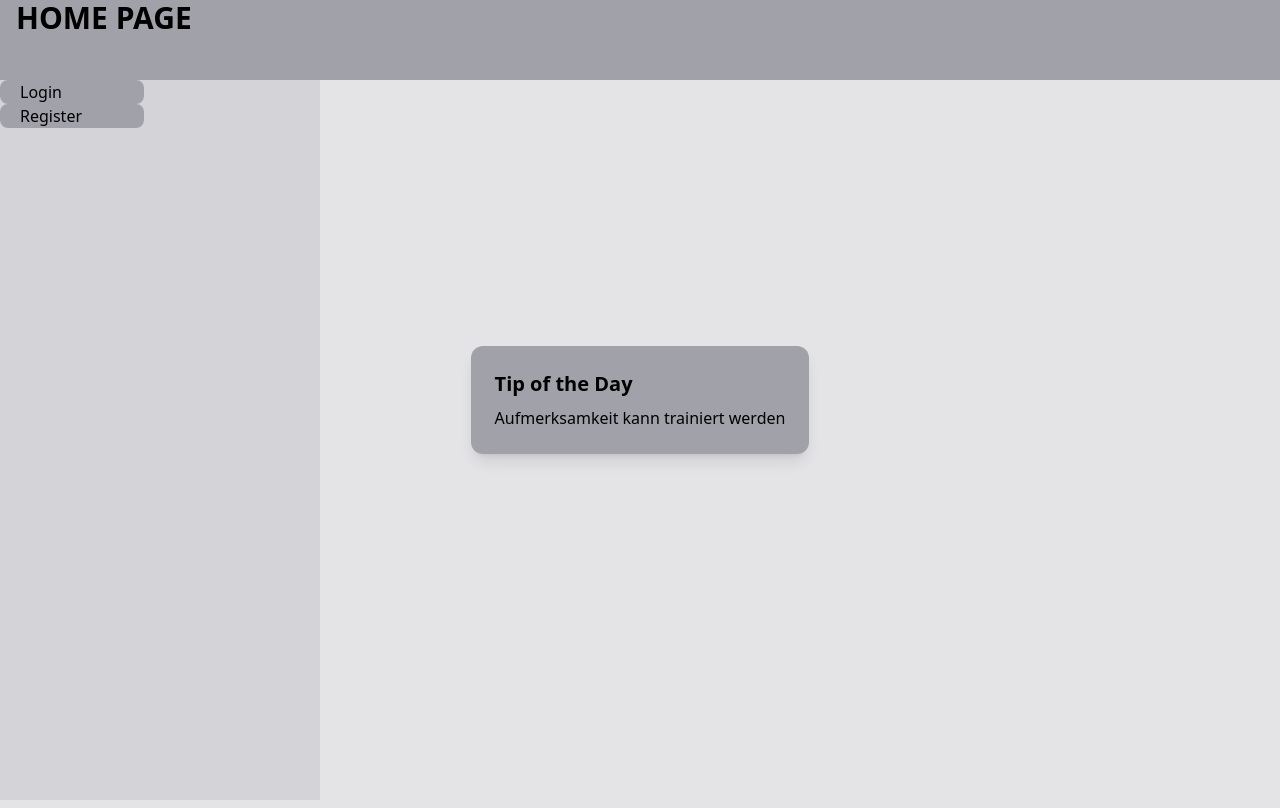
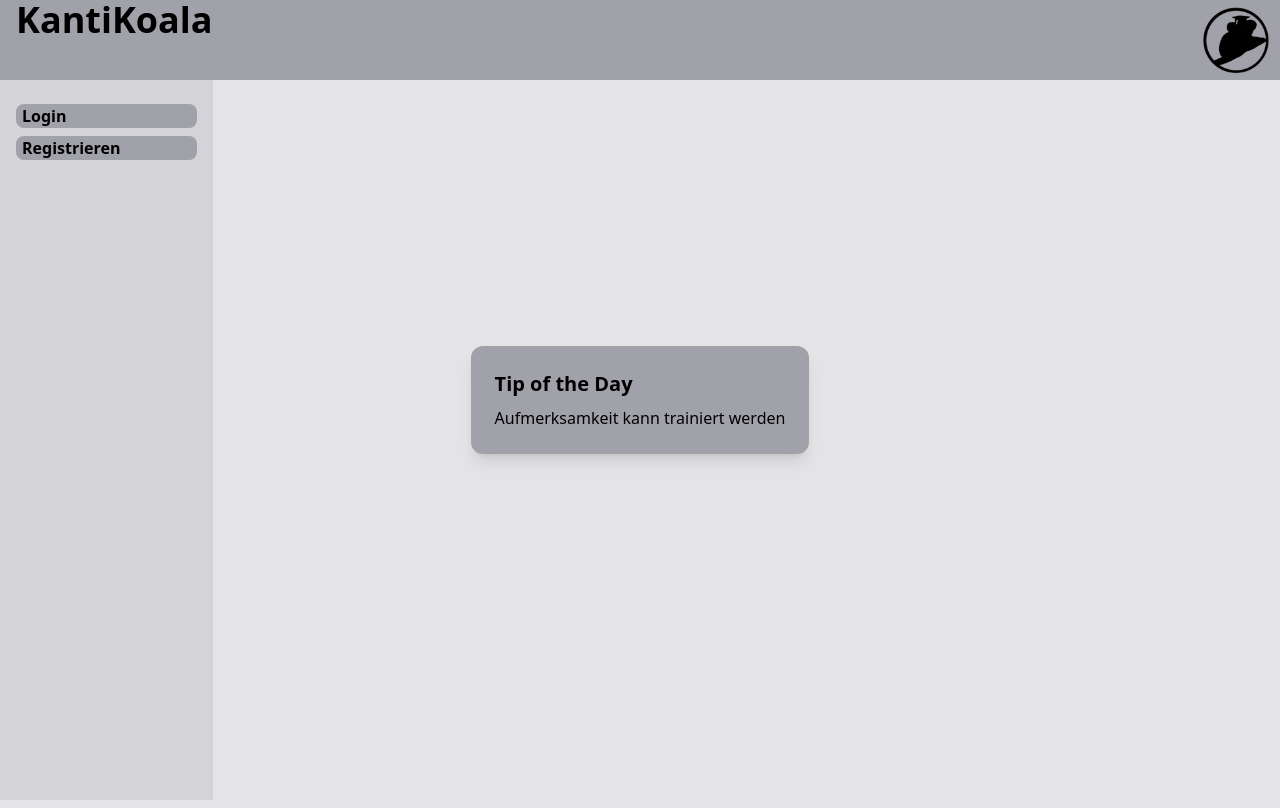
Before and after one commit to CoderAryanAnand/lernapp, a Flask app: page / in a window 1280 px wide. Run offline with Flask 3, Linux system fonts and the light colour scheme.

Commit message:
"Home" Button (Logo) Test, Logged out screen temp UI

```diff
--- a/static/output.css
+++ b/static/output.css
@@ -592,10 +592,6 @@ video {
   pointer-events: none;
 }
 
-.static {
-  position: static;
-}
-
 .fixed {
   position: fixed;
 }
@@ -612,6 +608,10 @@ video {
   inset: 0px;
 }
 
+.bottom-0 {
+  bottom: 0px;
+}
+
 .bottom-1 {
   bottom: 0.25rem;
 }
@@ -624,6 +624,10 @@ video {
   left: 0.25rem;
 }
 
+.right-1 {
+  right: 0.25rem;
+}
+
 .top-6 {
   top: 1.5rem;
 }
@@ -631,11 +635,6 @@ video {
 .mx-4 {
   margin-left: 1rem;
   margin-right: 1rem;
-}
-
-.mx-5 {
-  margin-left: 1.25rem;
-  margin-right: 1.25rem;
 }
 
 .my-2 {
@@ -667,16 +666,8 @@ video {
   display: none;
 }
 
-.w-1\/4 {
-  width: 25%;
-}
-
 .w-1\/6 {
   width: 16.666667%;
-}
-
-.w-36 {
-  width: 9rem;
 }
 
 .w-44 {
@@ -756,6 +747,11 @@ video {
   line-height: 2.25rem;
 }
 
+.text-4xl {
+  font-size: 2.25rem;
+  line-height: 2.5rem;
+}
+
 .text-xl {
   font-size: 1.25rem;
   line-height: 1.75rem;
--- a/templates/home.html
+++ b/templates/home.html
@@ -8,10 +8,11 @@
 </head>
 <body class="bg-zinc-200">
     <div class="bg-zinc-400 relative w-screen" style="height:10vh">
-        <h2 class="mx-4 text-3xl font-extrabold uppercase">Home Page</h2>
+        <h2 class="mx-4 text-4xl font-extrabold">KantiKoala</h2>
         {% if logged_in %}
         <h3 class="mx-4 text-xl font-bold">Welcome, {{ username }}!</h3>
         {% endif %}
+        <a href="/"><input type="image" class="absolute bottom-0 right-1" src="/static/img/KantiKoalaLogoVar2.png" style="height: 10vh"></a>
     </div>
 
 
@@ -38,12 +39,12 @@
             </div>
         </div>
     {% else %}
-        <div class="rounded-none static bg-zinc-300 w-1/4" style="height:90vh">
-            <div class="rounded-lg bg-zinc-400 w-36">
-                <a class="mx-5" href="/login"><button>Login</button></a>
+        <div class="rounded-none relative bottom-2 bg-zinc-300 w-1/6" style="height: 90vh">
+            <div class="mx-4 my-2 relative top-6 rounded-lg bg-zinc-400 hover:bg-slate-300 ">
+                <a class="px-1.5 font-bold hover:italic" href="/login"><button>Login</button></a>
             </div>
-            <div class="rounded-lg bg-zinc-400 w-36">
-                <a class="mx-5" href="/register"><button>Register</button></a>
+            <div class="mx-4 my-2 relative top-6 rounded-lg bg-zinc-400 hover:bg-slate-300 ">
+                <a class="px-1.5 font-bold hover:italic" href="/register"><button class="hover:italic">Registrieren</button></a>
             </div>
 
         </div>
```
Also changed, not shown: templates/settings.html (+7 -2 lines), static/img/KantiKoalaLogoVar2.png (added).
